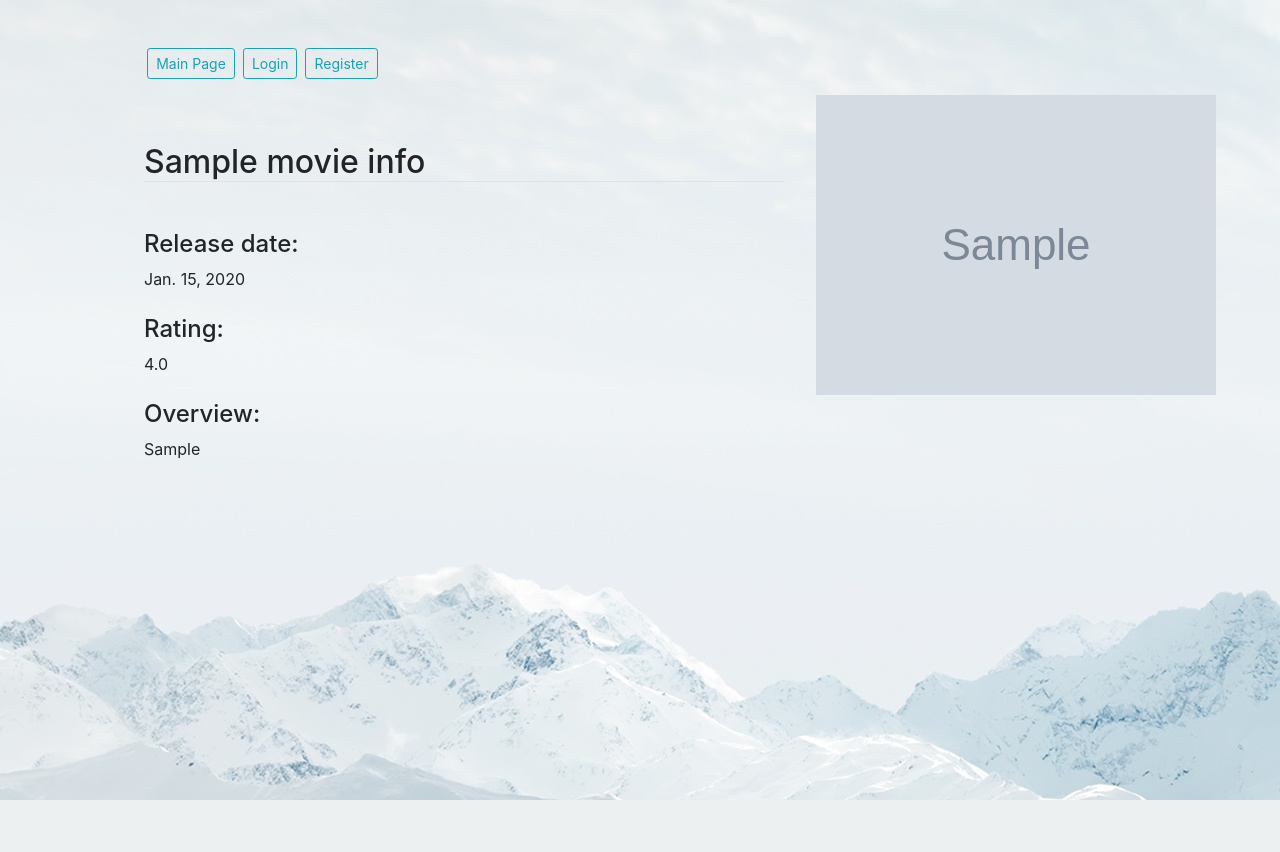
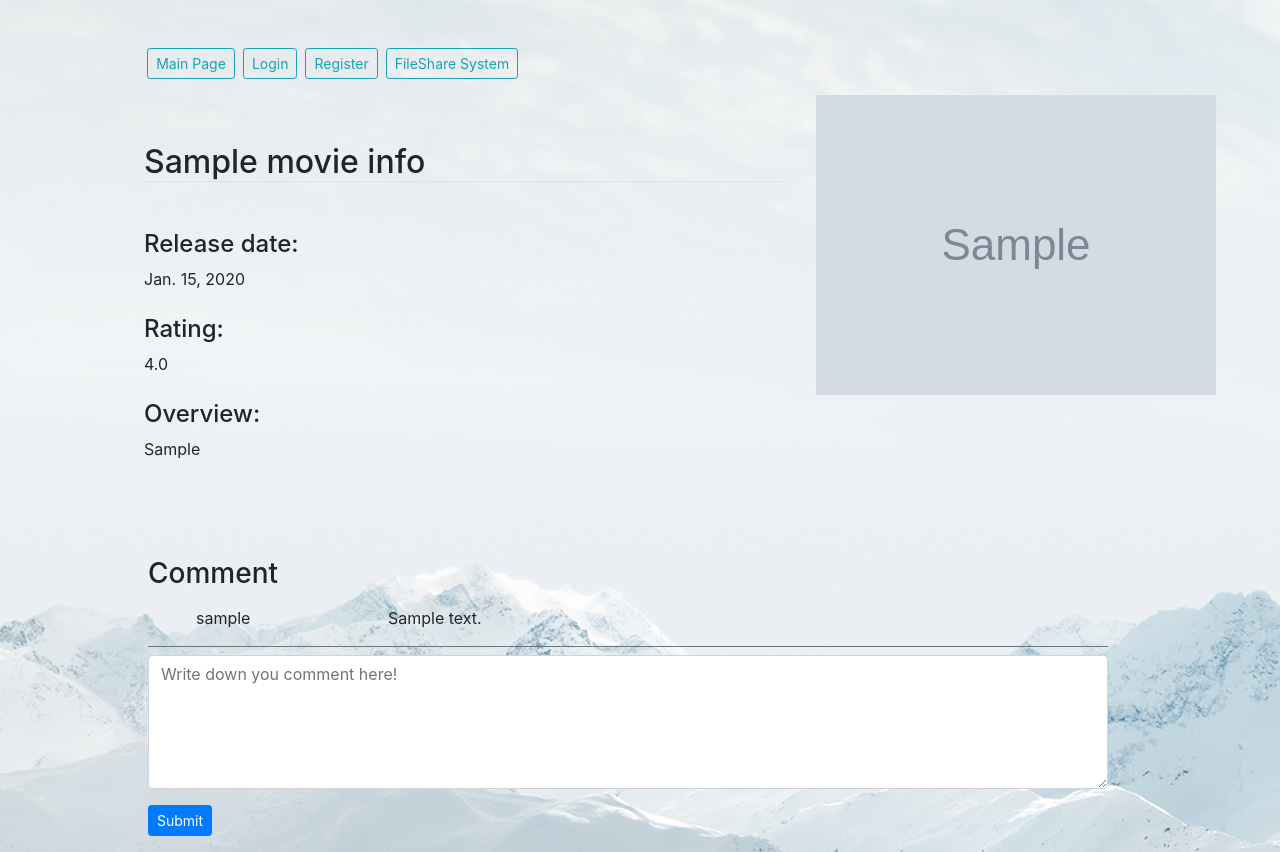
Before and after one commit to Andyliang97/File-Share-System, a Django app: page /detail/1/ in a window 1280 px wide. Before the commit the page ends 800 px from the top, so only its background shows below. Run offline with Django 3.2, Linux system fonts and the light colour scheme; tables that the repository leaves empty hold one stand-in row (values such as "Sample post"); grey boxes marked "Sample" are stand-in pictures; some libraries are stand-ins or nearby versions.

Commit message:
add comment function under detail page

```diff
--- a/FileshareSystem/settings.py
+++ b/FileshareSystem/settings.py
@@ -142,7 +142,7 @@ STATIC_URL = '/static/'
 
 CRISPY_TEMPLATE_PACK = 'bootstrap4'
 
-LOGIN_REDIRECT_URL = 'share:index'
+LOGIN_REDIRECT_URL = 'movie:home'
 LOGIN_URL = 'users:login'
 
 
--- a/movie/models.py
+++ b/movie/models.py
@@ -3,6 +3,11 @@ from datetime import datetime, date
 from django.contrib.auth.models import User
 
 # Create your models here.
+
+
+class MovieComment(models.Model):
+    contributor = models.ForeignKey(User, on_delete=models.CASCADE)
+    comment = models.TextField()
 
 
 class MovieReview(models.Model):
@@ -12,6 +17,7 @@ class MovieReview(models.Model):
     rating = models.DecimalField(max_digits=2, decimal_places=1)
     overview = models.TextField()
     cover = models.ImageField(upload_to="Movie", blank=True)
+    comment = models.ManyToManyField(MovieComment)
 
     class Meta:
         verbose_name = "Movie Information"
--- a/movie/templates/movie/detail.html
+++ b/movie/templates/movie/detail.html
@@ -14,14 +14,16 @@
         <a class='btn btn-outline-info  mr-2 btn-sm' href="{% url 'movie:home' %}">Main Page</a>
         <a class='btn btn-outline-info  mr-2 btn-sm' href="{% url 'users:logout' %}">Logout</a>
         <a class='btn btn-outline-info  mr-2 btn-sm' href="{% url 'users:profile' %}">Profile</a>
-        <a class='btn btn-outline-info  mr-5 btn-sm' href="{% url 'movie:create' %}">Create</a>
+        <a class='btn btn-outline-info  mr-2 btn-sm' href="{% url 'movie:create' %}">Create</a>
+        <a class='btn btn-outline-info  mr-5 btn-sm' href="{% url 'share:index' %}">FileShare System</a>
         {% else %}
         <a class='btn btn-outline-info  mr-2 btn-sm' href="{% url 'movie:home' %}">Main Page</a>
         <a class='btn btn-outline-info  mr-2 btn-sm' href="{% url 'users:login' %}">Login</a>
-        <a class='btn btn-outline-info  mr-5 btn-sm' href="{% url 'users:register' %}">Register</a>
+        <a class='btn btn-outline-info  mr-2 btn-sm' href="{% url 'users:register' %}">Register</a>
+        <a class='btn btn-outline-info  mr-5 btn-sm' href="{% url 'share:index' %}">FileShare System</a>
         {% endif %}
     </div>
-    <div class="d-flex flex-direction-row justify-content-sm-center">
+    <div class="d-flex flex-direction-row justify-content-sm-center align-items-stretch">
         <div class="w-50 mt-3 mr-3">
             <h2 class="border-bottom pt-5 mb-5">{{moviereview.movie_name}}</h2>
             <div class="mb-4">
@@ -36,13 +38,51 @@
                 <h4>Overview: </h4>
                 <p>{{moviereview.overview}}</p>
             </div>
-
-
-
         </div>
         <div class="w-25 mt-3 ml-3">
             <img src="{{moviereview.cover.url}}">
         </div>
+    </div>
+    <div class="d-flex flex-column align-items-center pt-4">
+        <div class="w-75 mr-4 mt-5 ">
+            <h3 class="pb-2">Comment</h3>
+            {% for comment in object_list%}
+
+            <div class="d-flex justify-content-start border-bottom border-secondary mb-2">
+
+                <p class="w-25 pl-5">{{comment.contributor}}</p>
+                <p class="w-75 lr-5">{{comment.comment}}</p>
+            </div>
+            {% endfor %}
+            <form class="align-self-center" method="post">
+                {% csrf_token %}
+                <div class="form-group">
+                    <textarea rows="5" cols="1" name="comment" placeholder="Write down you comment here!"
+                              class="textarea form-control"></textarea>
+                </div>
+                <button type="submit" class="btn btn-primary btn-sm">Submit</button>
+            </form>
+        </div>
+    </div>
+
+    <div class="mt-3 d-flex justify-content-center">
+    {% if is_paginated %}
+        {% if page_obj.has_previous %}
+            <a class="btn btn-outline-info mb-1 btn-sm" href="?page=1">First</a>
+            <a class="btn btn-outline-info mb-1 btn-sm" href="?page={{ page_obj.previous_page_number }}">Previous</a>
+        {% endif%}
+        {% for num in page_obj.paginator.page_range %}
+            {% if page_obj.number == num %}
+                <a class="btn btn-outline-info mb-1 btn-sm" href="?page={{ num }}">{{ num }}</a>
+            {% elif num > page_obj.number|add:'-3' and num > page_obj.number|add:'3'%}
+                <a class="btn btn-outline-info mb-1 btn-sm" href="?page={{ num }}">{{ num }}</a>
+            {% endif %}
+        {% endfor %}
+        {% if page_obj.has_next %}
+            <a class="btn btn-outline-info mb-1 btn-sm" href="?page={{ page_obj.next_page_number }}">Next</a>
+            <a class="btn btn-outline-info mb-1 btn-sm" href="?page={{ page_obj.paginator.num_pages }}">Last</a>
+        {% endif%}
+    {% endif %}
     </div>
 
 
--- a/movie/templates/movie/home.html
+++ b/movie/templates/movie/home.html
@@ -14,11 +14,13 @@
         <a class='btn btn-outline-info  mr-2 btn-sm' href="{% url 'movie:home' %}">Main Page</a>
         <a class='btn btn-outline-info  mr-2 btn-sm' href="{% url 'users:logout' %}">Logout</a>
         <a class='btn btn-outline-info  mr-2 btn-sm' href="{% url 'users:profile' %}">Profile</a>
-        <a class='btn btn-outline-info  mr-5 btn-sm' href="{% url 'movie:create' %}">Create</a>
+        <a class='btn btn-outline-info  mr-2 btn-sm' href="{% url 'movie:create' %}">Create</a>
+        <a class='btn btn-outline-info  mr-5 btn-sm' href="{% url 'share:index' %}">FileShare System</a>
         {% else %}
         <a class='btn btn-outline-info  mr-2 btn-sm' href="{% url 'movie:home' %}">Main Page</a>
         <a class='btn btn-outline-info  mr-2 btn-sm' href="{% url 'users:login' %}">Login</a>
-        <a class='btn btn-outline-info  mr-5 btn-sm' href="{% url 'users:register' %}">Register</a>
+        <a class='btn btn-outline-info  mr-2 btn-sm' href="{% url 'users:register' %}">Register</a>
+        <a class='btn btn-outline-info  mr-5 btn-sm' href="{% url 'share:index' %}">FileShare System</a>
         {% endif %}
     </div>
     <div>
--- a/movie/views.py
+++ b/movie/views.py
@@ -7,8 +7,10 @@ from django.shortcuts import render, redirect
 from django.urls import reverse
 from django.views.generic import ListView, DetailView
 from django.views.generic.base import View
+from django.views.generic.list import MultipleObjectMixin
+
 from .forms import MovieForm
-from .models import MovieReview
+from .models import MovieReview, MovieComment
 
 import requests
 import os
@@ -53,10 +55,31 @@ class HomeListView(ListView):
     paginate_by = 3
 
 
-class MovieDetailView(DetailView):
+class MovieDetailView(DetailView, MultipleObjectMixin):
     model = MovieReview
     template_name = 'movie/detail.html'
     context_object_name = "moviereview"
+    paginate_by = 10
+
+    def get_context_data(self, **kwargs):
+        # object_list = MovieComment.objects.filter(comment=self.get_object())
+        object_list = self.get_object().comment.all()
+        # for obj in object_list:
+        #    print(obj.contributor)
+        context = super(MovieDetailView, self).get_context_data(object_list=object_list, **kwargs)
+        return context
+
+    def post(self, request, *args, **kwargs):
+        #print(request.POST.get("comment"))
+        cmt = MovieComment.objects.create(contributor=request.user, comment=request.POST.get("comment"))
+        #print(cmt)
+        cur_movie=self.get_object()
+        #print(cur_movie)
+        cur_movie.comment.add(cmt)
+        cur_movie.save()
+        return HttpResponseRedirect(reverse('movie:detail', args=(self.get_object().id, )))
+
+
 
 
 
--- a/share/templates/share/upload.html
+++ b/share/templates/share/upload.html
@@ -7,6 +7,7 @@
     <a class='btn btn-outline-info  mr-2 btn-sm' href="{% url 'share:index' %}">Main Page</a>
     <a class='btn btn-outline-info  mr-2 btn-sm' href="{% url 'users:logout' %}">Logout</a>
     <a class='btn btn-outline-info  mr-2 btn-sm' href="{% url 'users:profile' %}">Profile</a>
+    <a class='btn btn-outline-info  mr-2 btn-sm' href="{% url 'movie:home' %}">Movie System</a>
     <form class="upload-form" enctype="multipart/form-data" action="{% url 'share:upload'%}" method="post">
         {% csrf_token %}
         <input type="file" id="upload-input" name="file" hidden="hidden" />
@@ -16,6 +17,7 @@
     <a class='btn btn-outline-info  mr-2 btn-sm' href="{% url 'share:index' %}">Main Page</a>
     <a class='btn btn-outline-info  mr-2 btn-sm' href="{% url 'users:login' %}">Login</a>
     <a class='btn btn-outline-info  mr-2 btn-sm' href="{% url 'users:register' %}">Register</a>
+    <a class='btn btn-outline-info  mr-2 btn-sm' href="{% url 'movie:home' %}">Movie System</a>
     {% endif %}
 </nav>
 
```
Also changed, not shown: movie/templates/movie/create.html (+4 -3 lines), movie/migrations/0014_auto_20190731_1332.py (added).
